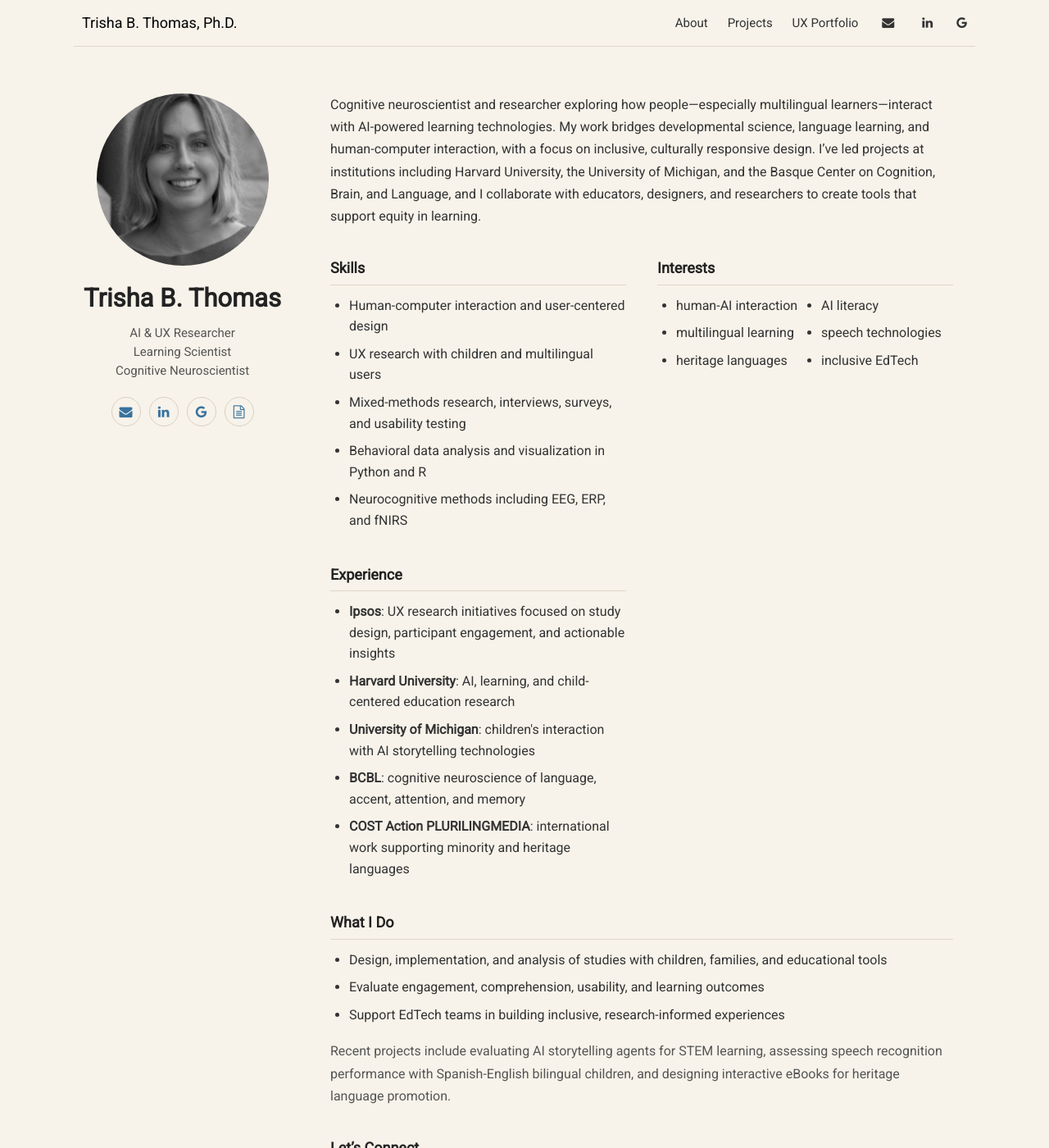
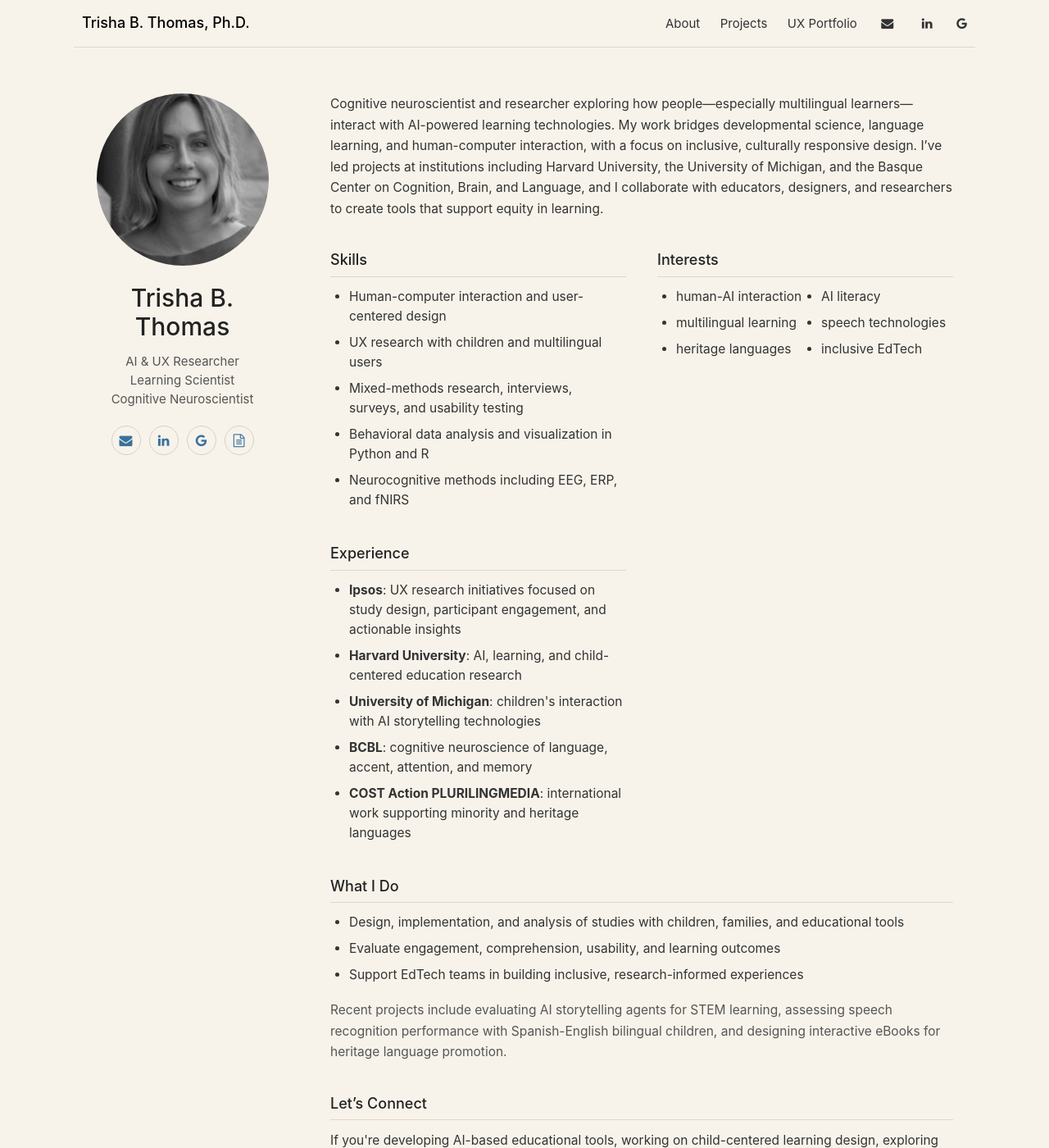
Before and after one commit to tthomas840/tthomas840.github.io, a Jekyll site: the page built from index.html, in a window 1280 px wide and 1400 px high. Shown: the whole window at 82% size. Built offline with Jekyll 4.4.1, drawn with Linux system fonts in a browser that asks for light colours; nearby versions of some CDN libraries; the list of posts is cut into pages by our own code.

Commit message:
Use Quarto-style system font

```diff
--- a/_includes/head.html
+++ b/_includes/head.html
@@ -15,7 +15,6 @@
   <!-- RSS-v2.0
   <link href="{{ site.github.url }}/rss-feed.xml" type="application/rss+xml" rel="alternate" title="{{ site.title }} | {{ site.description }}"/>
   //-->
-  <link rel="stylesheet" href="https://fonts.googleapis.com/css?family=Roboto|Source+Code+Pro">
   <link rel="stylesheet" href="https://cdnjs.cloudflare.com/ajax/libs/font-awesome/4.6.3/css/font-awesome.min.css">
   <script type="text/javascript" async
     src="https://cdnjs.cloudflare.com/ajax/libs/mathjax/2.7.5/MathJax.js?config=TeX-MML-AM_CHTML">
--- a/_sass/_home.scss
+++ b/_sass/_home.scss
@@ -25,8 +25,8 @@
 
 .profile h1 {
   color: #222;
-  font-size: 31px;
-  font-weight: 600;
+  font-size: 30px;
+  font-weight: 500;
   line-height: 1.18;
   margin: 0 0 12px;
 }
@@ -97,7 +97,7 @@
   border-bottom: 1px solid #ded6c8;
   color: #222;
   font-size: 18px;
-  font-weight: 600;
+  font-weight: 500;
   margin: 0 0 12px;
   padding-bottom: 8px;
 }
@@ -110,8 +110,8 @@
 .quick-info p,
 .bio p {
   color: #333;
-  font-size: 16px;
-  line-height: 1.7;
+  font-size: 15.5px;
+  line-height: 1.65;
   margin: 0 0 15px;
 }
 
@@ -128,8 +128,8 @@
 .quick-info li,
 .bio li {
   color: #333;
-  font-size: 16px;
-  line-height: 1.6;
+  font-size: 15.5px;
+  line-height: 1.55;
   margin-bottom: 8px;
 }
 
--- a/assets/css/main.scss
+++ b/assets/css/main.scss
@@ -1,8 +1,8 @@
 ---
 ---
 
-$base-font-family: 'Roboto', sans-serif;
-$body-font-family: 'Roboto', sans-serif;
+$base-font-family: -apple-system, BlinkMacSystemFont, "Segoe UI", "Helvetica Neue", Arial, sans-serif;
+$body-font-family: -apple-system, BlinkMacSystemFont, "Segoe UI", "Helvetica Neue", Arial, sans-serif;
 $code-font-family: "Source Code Pro", monospace;
 
 $brand-color: black;
```
